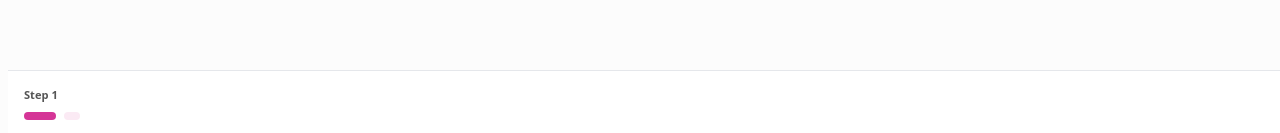
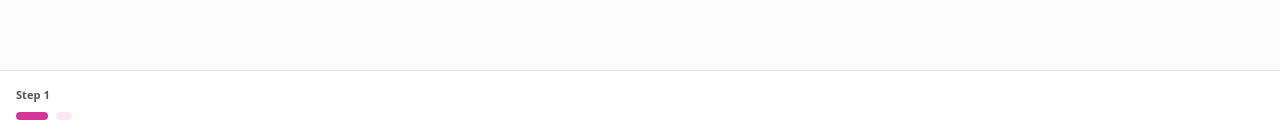
Before and after one commit to Friday-Joshua/IT-Project, a Next.js app in the folder dressly/: page /signin in a window 1280 px wide. Shown: the part 664-797 px from the top of the page. Built offline with nearby package versions, Linux system fonts and the light colour scheme.

Commit message:
[/signin|signup] routes modified

```diff
--- a/dressly/app/(routes)/signin/page.tsx
+++ b/dressly/app/(routes)/signin/page.tsx
@@ -33,7 +33,7 @@ export default function Page() {
                 : <Phase2 formState={[formState, setFormState]} progress={setProgress} />
             }
 
-            <div className="w-screen -mx-4 fixed bottom-0 bg-secondary p-4 border-t">
+            <div className="w-screen -mx-6 fixed bottom-0 bg-secondary p-4 border-t">
                 <p className="text-b-500 text-small-2 font-bold">Step {currentPhase + 1}</p>
                 <div className="flex flex-row justify-start gap-2 items-center mt-2">
                     <div className={`${currentPhase == 0 ? "w-8 bg-accent" : "w-4 bg-a-50"} h-2 rounded-full transition duration-170`}></div>
--- a/dressly/app/(routes)/signup/page.tsx
+++ b/dressly/app/(routes)/signup/page.tsx
@@ -34,7 +34,7 @@ export default function Page() {
             : <Phase3 formState={[formState,setFormState]} progress={setProgress} />
             }
 
-            <div className="w-screen -mx-4 fixed bottom-0 bg-secondary p-4 border-t">
+            <div className="w-screen -mx-6 fixed bottom-0 bg-secondary p-4 border-t">
                 <p className="text-b-500 text-small-2 font-bold">Step {currentPhase + 1}</p>
                 <div className="flex flex-row justify-start gap-2 items-center mt-2">
                     <div className={`${currentPhase == 0 ? "w-8 bg-accent" : currentPhase === 1 ? "w-4 bg-a-50" : "w-4 bg-a-50 "} h-2 rounded-full transition duration-170`}></div>
```
